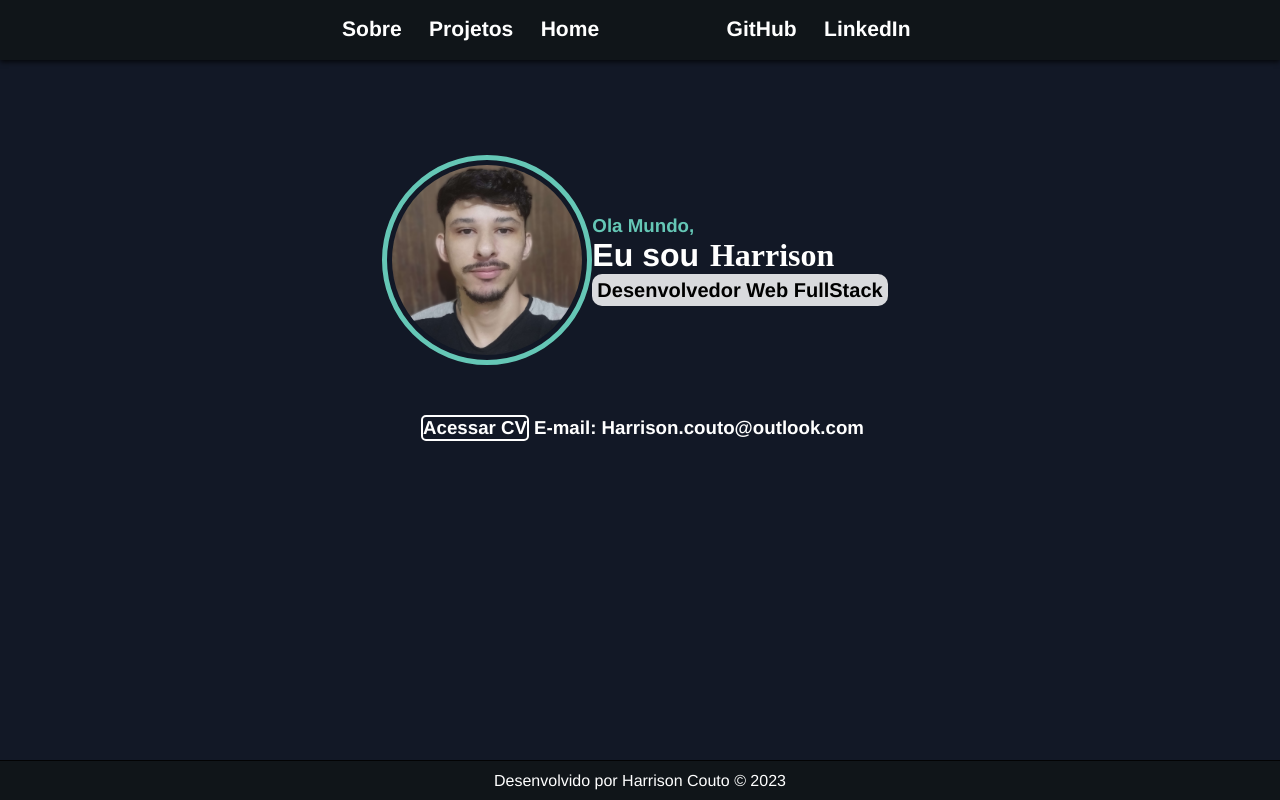
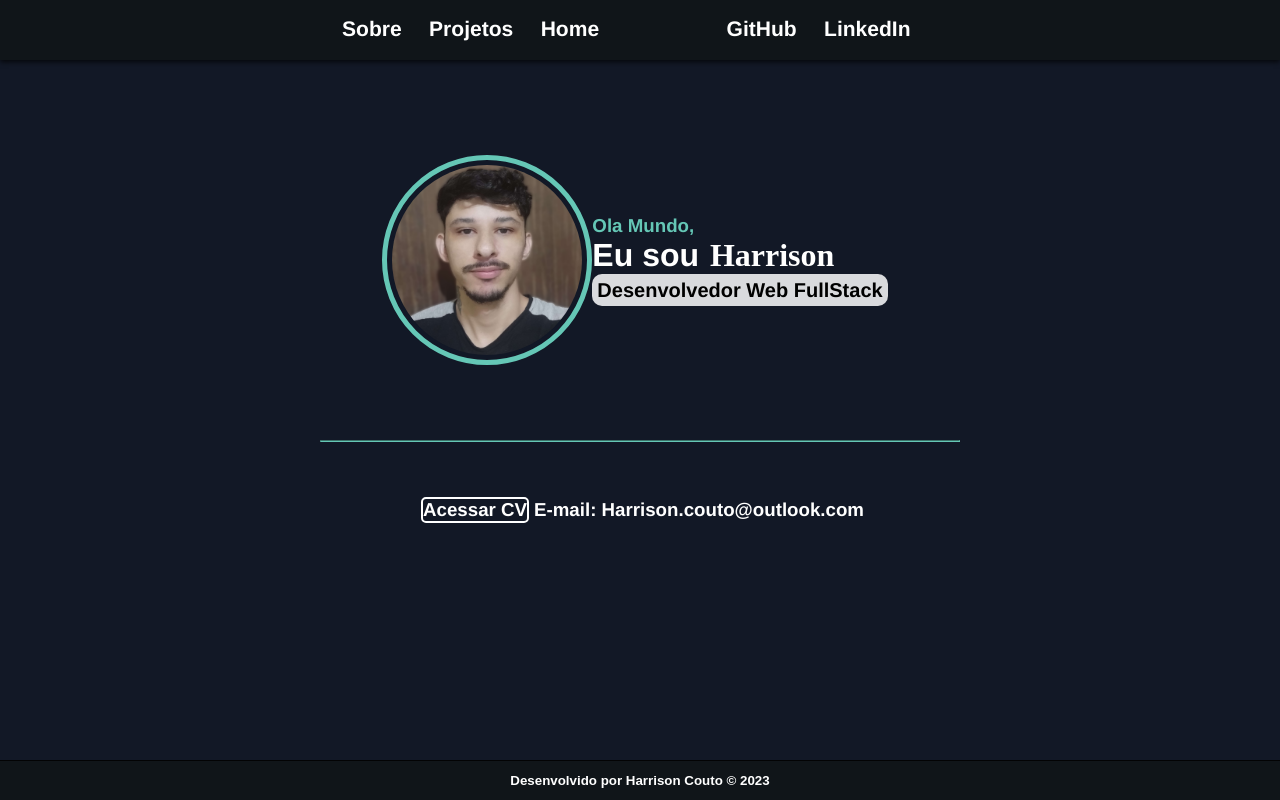
Before and after one commit to HarrisonSilva/portfolio, a Next.js app: page / in a window 1280 px wide. Built offline with nearby package versions, Linux system fonts and the light colour scheme.

Commit message:
adicionando linha animada

```diff
--- a/src/app/page.js
+++ b/src/app/page.js
@@ -16,6 +16,7 @@ export default function page() {
             <h4 className={styles.professional}>Desenvolvedor Web FullStack</h4>
           </div>
       </div>
+      <hr className={styles.line}/>
       <div className={styles.containerInfo}>
         <Link className={styles.cv} href='https://drive.google.com/file/d/1JXyWQA6NfY969q5oljjKVbTrxfWgKJll/view?usp=sharing' target='_blank'><h3>Acessar CV</h3></Link>
         <h3 className={styles.email}>E-mail: Harrison.couto@outlook.com</h3>
--- a/src/styles/footer/footer.module.css
+++ b/src/styles/footer/footer.module.css
@@ -19,7 +19,9 @@
         align-items: center;
         color: white;
         padding: 10px;
-
+        font-family: sans-serif;
+        font-weight: bold;
+        font-size: smaller;
 }
 
 @keyframes footer {
--- a/src/styles/photo/photo.module.css
+++ b/src/styles/photo/photo.module.css
@@ -150,3 +150,19 @@
         transform: scale(100%);
     }
 }
+
+.line {
+    animation: line 2s;
+    width: 50vw;
+    margin: 10vh auto auto auto;
+    border-color: #65C7B6;
+}
+
+@keyframes line {
+    from {
+        width: 0;
+    }
+    to {
+     width: 50vw;
+    }
+}
```
